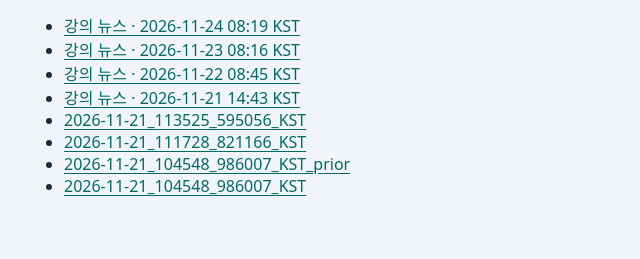
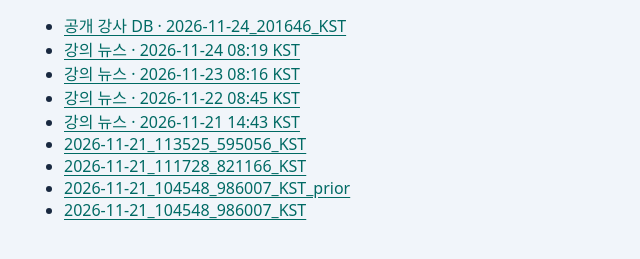
Before and after one commit to kaicareerofficial-HRD/professor, a plain HTML site: page db-history/index.html in a window 1280 px wide. Shown: the part 123-382 px from the top of the page, without its empty margins (0-640 px from the left). Drawn offline with Linux system fonts and the light colour scheme.

Commit message:
Link November 24 speaker database snapshot

```diff
--- a/db-history/index.html
+++ b/db-history/index.html
@@ -1 +1 @@
-<!doctype html><html lang="ko"><meta charset="utf-8"><meta name="viewport" content="width=device-width, initial-scale=1"><title>공개 강사 DB 이전 버전</title><link rel="stylesheet" href="../style.css"><main><p><a href="../">강사 아카이브</a></p><h1>공개 강사 DB 이전 버전</h1><p>파일명은 한국시간 기준입니다. 공개 목록만 포함합니다.</p><ul><li><a href="lecture_news_2026-11-24_081925_KST.js" download>강의 뉴스 · 2026-11-24 08:19 KST</a></li><li><a href="lecture_news_2026-11-23_081637_KST.js" download>강의 뉴스 · 2026-11-23 08:16 KST</a></li><li><a href="lecture_news_2026-11-22_084503_KST.js" download>강의 뉴스 · 2026-11-22 08:45 KST</a></li><li><a href="lecture_news_2026-11-21_144317_KST.js" download>강의 뉴스 · 2026-11-21 14:43 KST</a></li><li><a href="speaker_db_2026-11-21_113525_595056_KST.js" download>2026-11-21_113525_595056_KST</a></li><li><a href="speaker_db_2026-11-21_111728_821166_KST.js" download>2026-11-21_111728_821166_KST</a></li><li><a href="speaker_db_2026-11-21_104548_986007_KST_prior.js" download>2026-11-21_104548_986007_KST_prior</a></li><li><a href="speaker_db_2026-11-21_104548_986007_KST.js" download>2026-11-21_104548_986007_KST</a></li></ul></main></html>
+<!doctype html><html lang="ko"><meta charset="utf-8"><meta name="viewport" content="width=device-width, initial-scale=1"><title>공개 강사 DB 이전 버전</title><link rel="stylesheet" href="../style.css"><main><p><a href="../">강사 아카이브</a></p><h1>공개 강사 DB 이전 버전</h1><p>파일명은 한국시간 기준입니다. 공개 목록만 포함합니다.</p><ul><li><a href="speaker_db_2026-11-24_201646_KST.js" download>공개 강사 DB · 2026-11-24_201646_KST</a></li><li><a href="lecture_news_2026-11-24_081925_KST.js" download>강의 뉴스 · 2026-11-24 08:19 KST</a></li><li><a href="lecture_news_2026-11-23_081637_KST.js" download>강의 뉴스 · 2026-11-23 08:16 KST</a></li><li><a href="lecture_news_2026-11-22_084503_KST.js" download>강의 뉴스 · 2026-11-22 08:45 KST</a></li><li><a href="lecture_news_2026-11-21_144317_KST.js" download>강의 뉴스 · 2026-11-21 14:43 KST</a></li><li><a href="speaker_db_2026-11-21_113525_595056_KST.js" download>2026-11-21_113525_595056_KST</a></li><li><a href="speaker_db_2026-11-21_111728_821166_KST.js" download>2026-11-21_111728_821166_KST</a></li><li><a href="speaker_db_2026-11-21_104548_986007_KST_prior.js" download>2026-11-21_104548_986007_KST_prior</a></li><li><a href="speaker_db_2026-11-21_104548_986007_KST.js" download>2026-11-21_104548_986007_KST</a></li></ul></main></html>
```
